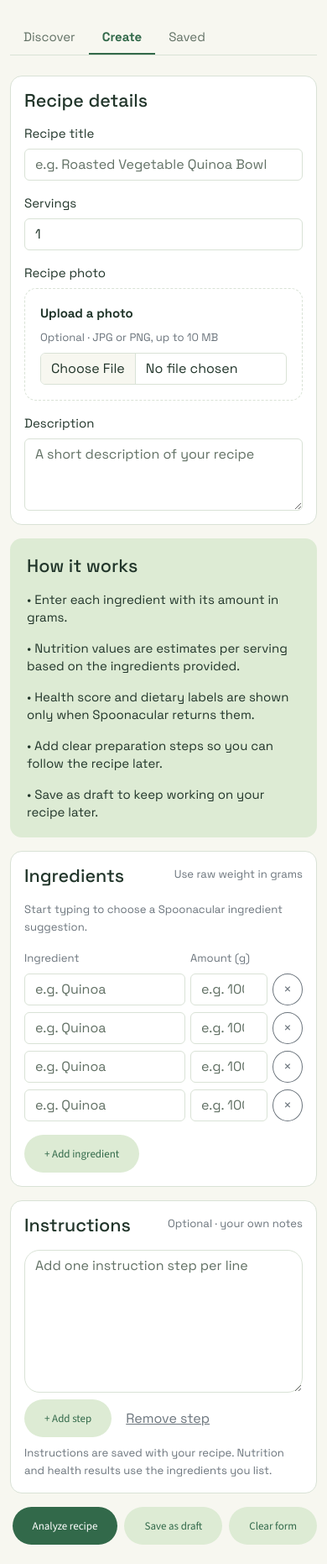
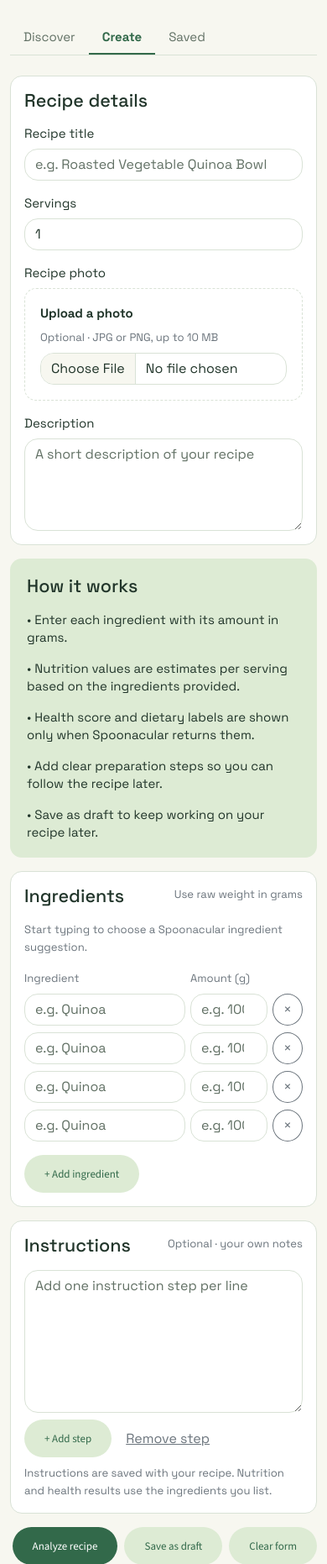
Before and after one commit to PBP-D-Kelompok-13/Website-HEF, a Django app: page /recipes/new/ in a window 390 px wide. Shown: the part 204-2066 px from the top of the page at 84% size. Run offline with Django 5.2, Linux system fonts and the light colour scheme; the visitor is signed in with stand-in values (Sample User, id 1).

Commit message:
feat: align recipe description field with photo upload

```diff
--- a/static/css/recipe_analyzer.css
+++ b/static/css/recipe_analyzer.css
@@ -123,9 +123,29 @@
     align-items: center
 }
 
+.hef-recipe-create-form .form-control {
+    border-radius: 16px;
+}
+
+.hef-recipe-description-field {
+    display: flex;
+    flex-direction: column;
+}
+
+.hef-recipe-description-field textarea {
+    flex: 1 1 auto;
+    min-height: 110px;
+}
+
 .hef-step-area textarea {
     min-height: 170px;
     border-radius: 18px
+}
+
+.hef-recipe-textarea {
+    resize: none;
+    overflow-y: hidden;
+    max-height: 320px;
 }
 
 .hef-photo-drop {
--- a/templates/pages/recipes/form.html
+++ b/templates/pages/recipes/form.html
@@ -1,7 +1,7 @@
 {% extends "base.html" %}
 {% load static %}
 {% block title %}Recipe Analyzer | Create{% endblock %}
-{% block head %}<link rel="stylesheet" href="{% static 'css/recipe_analyzer.css' %}?v=forest-title-1">{% endblock %}
+{% block head %}<link rel="stylesheet" href="{% static 'css/recipe_analyzer.css' %}?v=recipe-description-align-1">{% endblock %}
 {% block content %}
 <section class="container my-4 my-md-5">
   <div class="mb-4">
@@ -10,7 +10,7 @@
   </div>
   {% include "pages/recipes/_tabs.html" with active_tab="create" %}
 
-  <form method="post" enctype="multipart/form-data" class="mt-3">
+  <form method="post" enctype="multipart/form-data" class="mt-3 hef-recipe-create-form">
     {% csrf_token %}
     {{ ingredient_formset.management_form }}
 
@@ -38,7 +38,7 @@
                 {% for error in form.photo.errors %}<div class="invalid-feedback d-block">{{ error }}</div>{% endfor %}
               </div>
             </div>
-            <div class="col-md-6">
+            <div class="col-md-6 hef-recipe-description-field">
               <label class="form-label" for="{{ form.description.id_for_label }}">Description</label>
               {{ form.description }}
               {% for error in form.description.errors %}<div class="invalid-feedback d-block">{{ error }}</div>{% endfor %}
@@ -132,7 +132,22 @@
 {% block script %}
 <script>
 (() => {
+  const textareas = document.querySelectorAll('.hef-recipe-textarea[name="instructions"]');
+  const autoGrow = textarea => {
+    textarea.style.height = "auto";
+    const maxHeight = Number.parseFloat(getComputedStyle(textarea).maxHeight) || 320;
+    textarea.style.height = `${Math.min(textarea.scrollHeight, maxHeight)}px`;
+    textarea.style.overflowY = textarea.scrollHeight > maxHeight ? "auto" : "hidden";
+  };
+  textareas.forEach(textarea => {
+    textarea.addEventListener("input", () => autoGrow(textarea));
+    autoGrow(textarea);
+  });
+
   const container = document.getElementById("ingredient-rows");
+  document.querySelector("form").addEventListener("reset", () => {
+    window.setTimeout(() => textareas.forEach(autoGrow));
+  });
   const total = document.getElementById("id_ingredient-TOTAL_FORMS");
   const template = document.getElementById("empty-ingredient-row");
   document.getElementById("add-ingredient").addEventListener("click", () => {
@@ -150,10 +165,12 @@
   const instructions = document.getElementById("{{ form.instructions.id_for_label }}");
   document.getElementById("add-step").addEventListener("click", () => {
     instructions.value += (instructions.value ? "\n" : "");
+    autoGrow(instructions);
     instructions.focus();
   });
   document.getElementById("remove-step").addEventListener("click", () => {
     instructions.value = instructions.value.split("\n").slice(0, -1).join("\n");
+    autoGrow(instructions);
   });
 })();
 </script>
```
